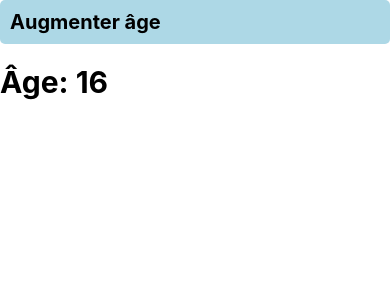
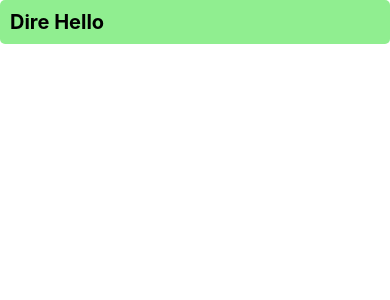
Before and after one commit to louiselize/tutoriel_react_native_beginner, a React Native app: screen / in a window 390 px wide. Shown: the top 300 px of the page. Built offline with nearby package versions, Linux system fonts and the light colour scheme.

Commit message:
feat: add Child component to learn about callbacks

```diff
--- a/App.js
+++ b/App.js
@@ -1,10 +1,15 @@
+import { Alert } from 'react-native';
 import { SafeAreaProvider, SafeAreaView } from 'react-native-safe-area-context';
-import { AgeCounter } from './components/AgeCounter/AgeCounter';
+import { Child } from './components/Child/Child';
 export default function App() {
+  function hello(name) {
+    Alert.alert('Hello' + name);
+  }
+
   return (
     <SafeAreaProvider>
       <SafeAreaView style={{ flex: 1 }}>
-        <AgeCounter />
+        <Child onPress={hello} />
       </SafeAreaView>
     </SafeAreaProvider>
   );
--- /dev/null
+++ b/components/Child/Child.jsx
@@ -0,0 +1,24 @@
+import { Text, TouchableOpacity } from 'react-native';
+
+export function Child({ onPress }) {
+  function onPress_() {
+    onPress(' Louise');
+  }
+  return (
+    <>
+      <TouchableOpacity onPress={onPress_}>
+        <Text
+          style={{
+            fontSize: 20,
+            fontWeight: 'bold',
+            backgroundColor: 'lightgreen',
+            padding: 10,
+            borderRadius: 5,
+          }}
+        >
+          Dire Hello
+        </Text>
+      </TouchableOpacity>
+    </>
+  );
+}
```
